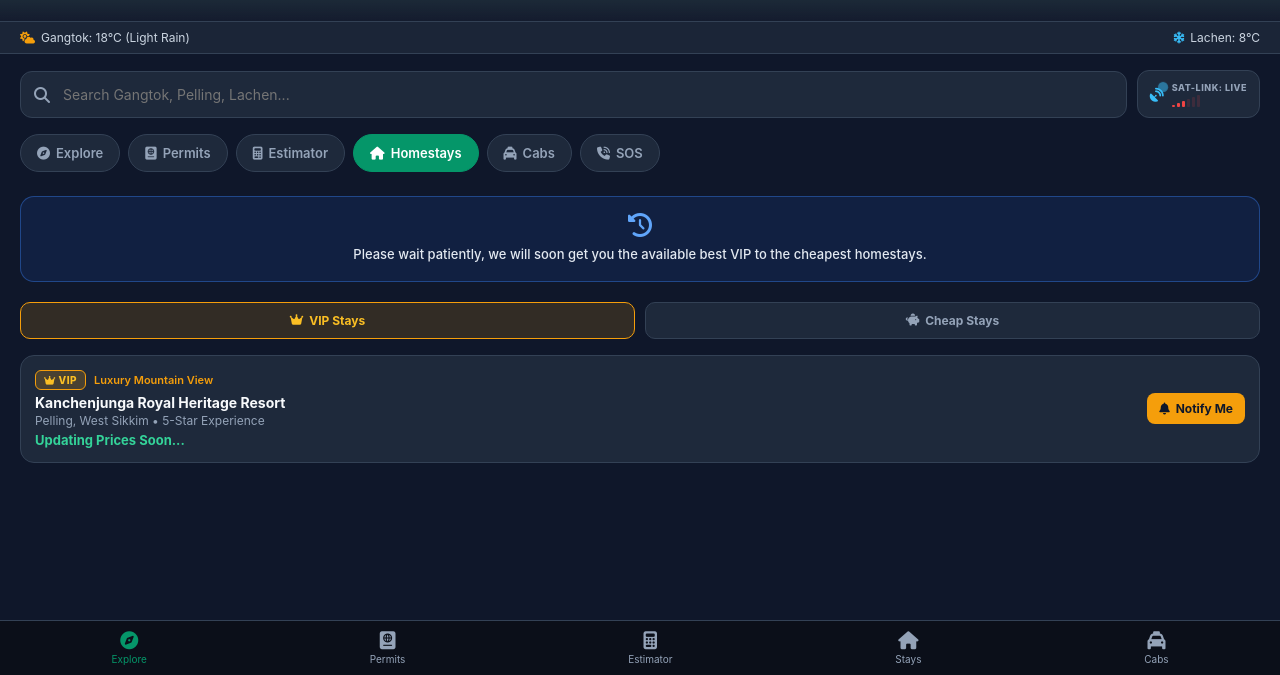
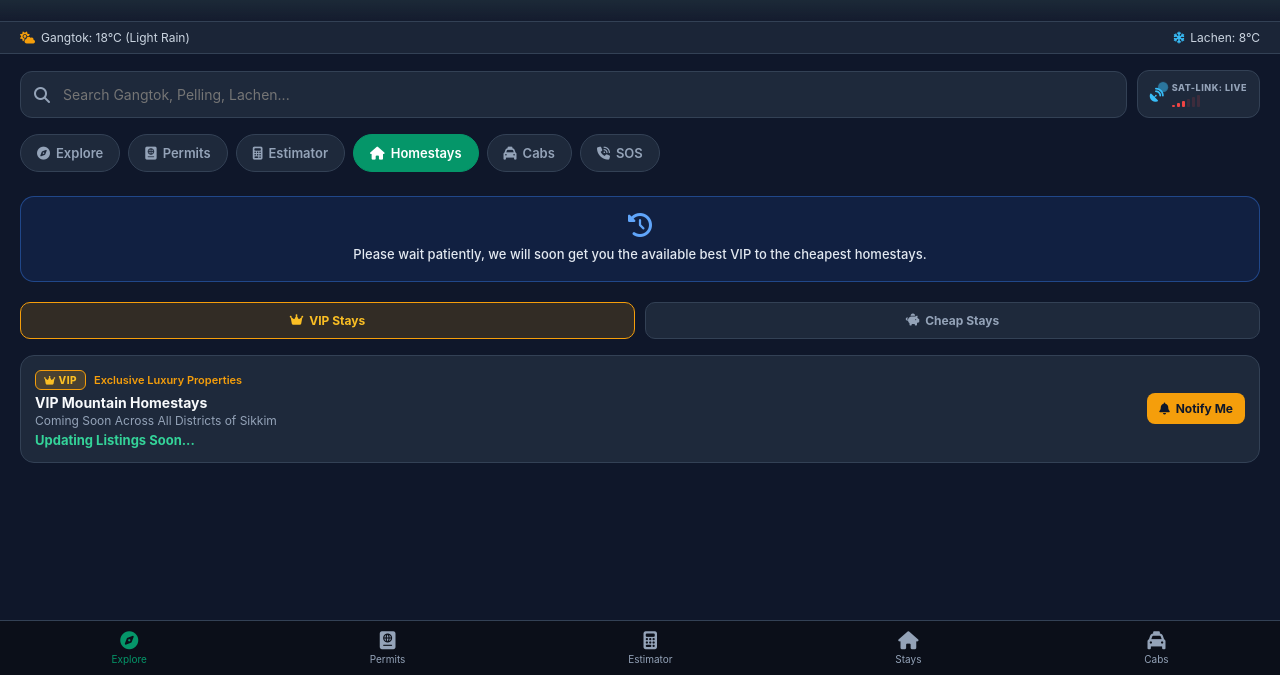
Before and after one commit to sikkimride80-dev/gosikkim-web, a plain HTML site: page index.html in a window 1280 px wide. Both pictures are taken after a click on the button "Homestays". Shown: the part 125-800 px from the top of the page. Drawn offline with Linux system fonts and the light colour scheme; grey boxes are pictures that could not be loaded.

Commit message:
Update index.html

```diff
--- a/index.html
+++ b/index.html
@@ -466,7 +466,7 @@
       </div>
     </div>
 
-    <!-- TAB 4: HOMESTAYS (UPDATED WITH NOTICE & TWO SECTION TAGS) -->
+    <!-- TAB 4: HOMESTAYS (NOTICE & TWO SECTIONS WITHOUT NAMES) -->
     <div id="homestays-tab" class="tab-content">
 
       <!-- Notice Message Banner -->
@@ -491,11 +491,11 @@
           <div class="listing-info">
             <div style="display:flex; align-items:center; gap:8px; margin-bottom:4px;">
               <span class="badge-tag badge-vip"><i class="fa-solid fa-crown"></i> VIP</span>
-              <span style="font-size:11px; color:#f59e0b; font-weight:600;">Luxury Mountain View</span>
+              <span style="font-size:11px; color:#f59e0b; font-weight:600;">Exclusive Luxury Properties</span>
             </div>
-            <h4>Kanchenjunga Royal Heritage Resort</h4>
-            <p>Pelling, West Sikkim • 5-Star Experience</p>
-            <div class="listing-price">Updating Prices Soon...</div>
+            <h4>VIP Mountain Homestays</h4>
+            <p>Coming Soon Across All Districts of Sikkim</p>
+            <div class="listing-price">Updating Listings Soon...</div>
           </div>
           <a href="https://wa.me/919800000000?text=Hi,%20notify%20me%20when%20VIP%20Homestays%20are%20available" class="action-btn-sm" target="_blank" style="background:#f59e0b; color:#0f172a;">
             <i class="fa-solid fa-bell"></i> Notify Me
@@ -509,11 +509,11 @@
           <div class="listing-info">
             <div style="display:flex; align-items:center; gap:8px; margin-bottom:4px;">
               <span class="badge-tag badge-cheap"><i class="fa-solid fa-bolt"></i> CHEAP</span>
-              <span style="font-size:11px; color:#34d399; font-weight:600;">Best Budget & Backpacker</span>
+              <span style="font-size:11px; color:#34d399; font-weight:600;">Best Budget & Backpacker Stays</span>
             </div>
-            <h4>Lachen Organic Backpackers Nest</h4>
-            <p>Lachen, North Sikkim • Meals Included</p>
-            <div class="listing-price">Updating Prices Soon...</div>
+            <h4>Budget & Backpacker Homestays</h4>
+            <p>Coming Soon Across All Districts of Sikkim</p>
+            <div class="listing-price">Updating Listings Soon...</div>
           </div>
           <a href="https://wa.me/919800000000?text=Hi,%20notify%20me%20when%20Cheap%20Homestays%20are%20available" class="action-btn-sm" target="_blank">
             <i class="fa-solid fa-bell"></i> Notify Me
```
